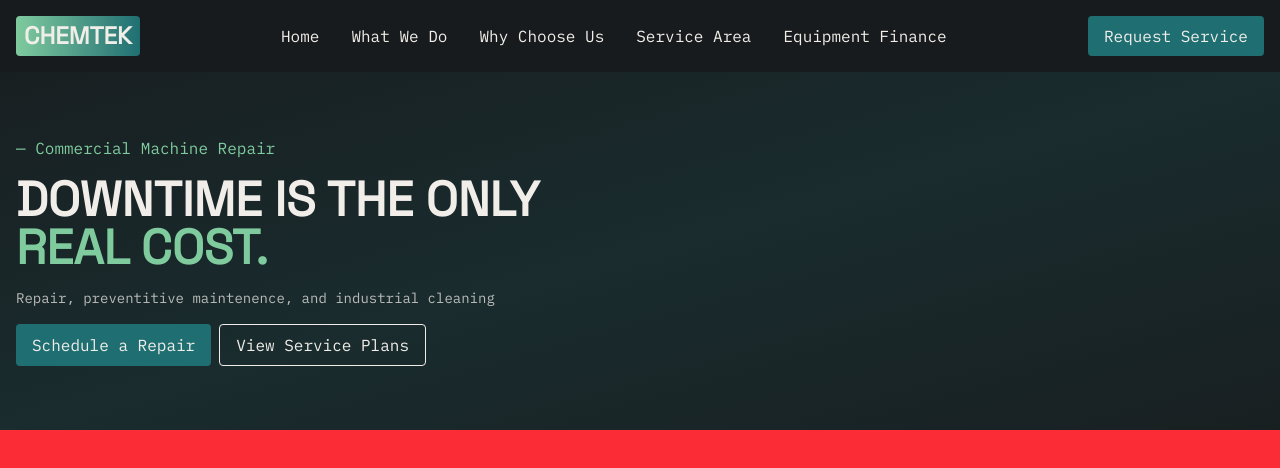
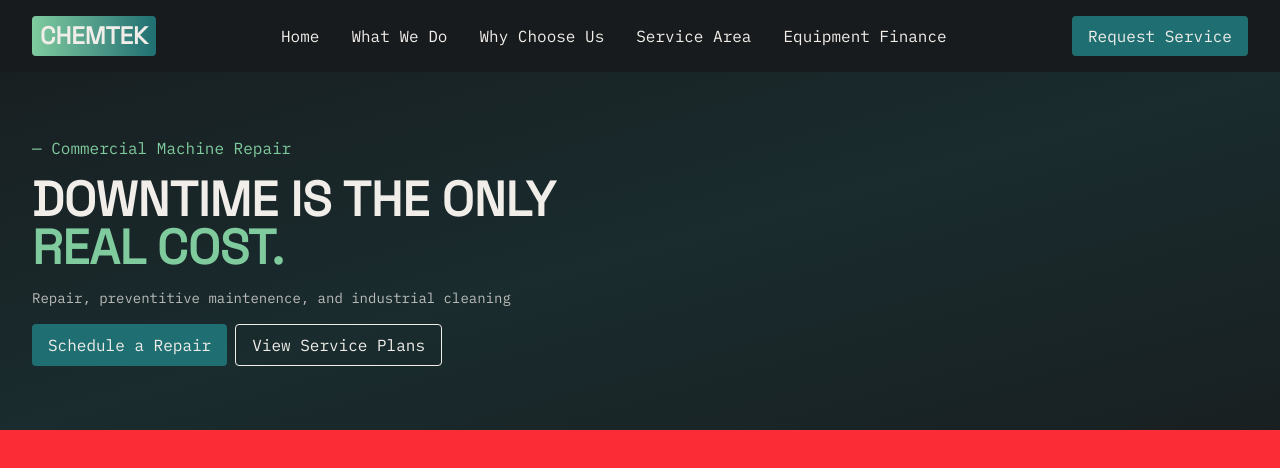
Before and after one commit to AndrewGlennAquino/chemtek-website, a React (Vite) app: page / in a window 1280 px wide. Shown: the top 468 px of the page. Built offline with nearby package versions, Linux system fonts and the light colour scheme.

Commit message:
fix: increase padding for lg devices

```diff
--- a/src/components/Header.tsx
+++ b/src/components/Header.tsx
@@ -25,7 +25,7 @@ function DesktopLinkLI({ src, children }: DesktopLinkLIProps) {
 
 export function Header() {
   return (
-    <header className="bg-black text-white w-full p-4 flex gap-4 xl:gap-0 xl:justify-between items-center">
+    <header className="bg-black text-white w-full p-4 lg:px-8 flex gap-4 xl:gap-0 xl:justify-between items-center">
       <MobileNav />
 
       {/* TODO: replace with React Router Links */}
--- a/src/components/MobileNav.tsx
+++ b/src/components/MobileNav.tsx
@@ -57,7 +57,7 @@ function HamburgerMenu({ clicked, setClicked }: HamburgerMenuProps) {
 function MobileLinkLI({ src, children }: MobileLinkLIProps) {
   return (
     <motion.li
-      className="cursor-pointer border-b-1 border-white/5 p-4 flex justify-between"
+      className="cursor-pointer border-b-1 border-white/5 p-4 lg:px-8 flex justify-between"
       whileHover="animateHover"
     >
       {/* TODO: replace with React Router Links */}
--- a/src/pages/Home.tsx
+++ b/src/pages/Home.tsx
@@ -8,7 +8,7 @@ export const Home = () => {
   return (
     <main>
       <section aria-label="hero">
-        <div className="bg-black bg-gradient-to-br from-teal/5 via-teal/20 to-teal/5 px-4 py-16 flex flex-col gap-4">
+        <div className="bg-black bg-gradient-to-br from-teal/5 via-teal/20 to-teal/5 px-4 lg:px-8 py-16 flex flex-col gap-4">
           <p className="text-seafoam">— Commercial Machine Repair</p>
 
           <h1 className="text-white text-3xl font-grotesk font-bold sm:text-5xl">
```
